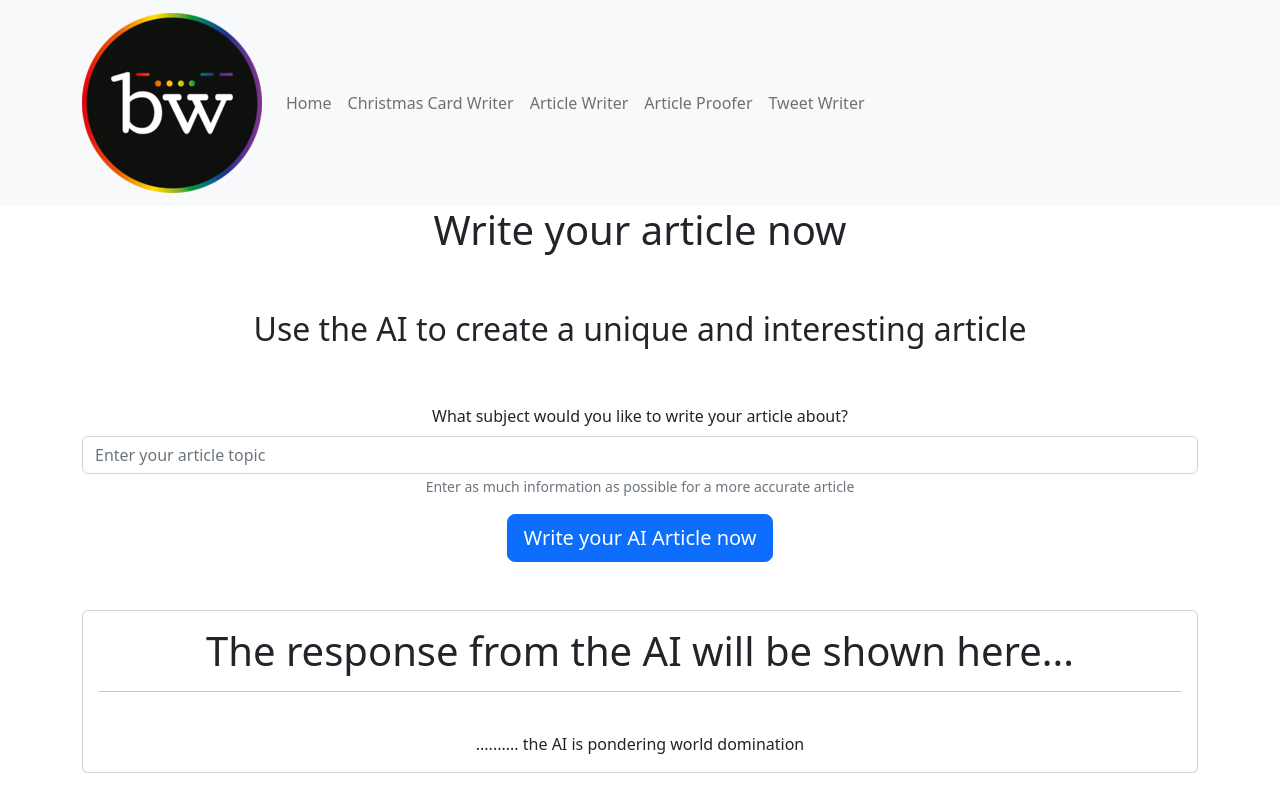
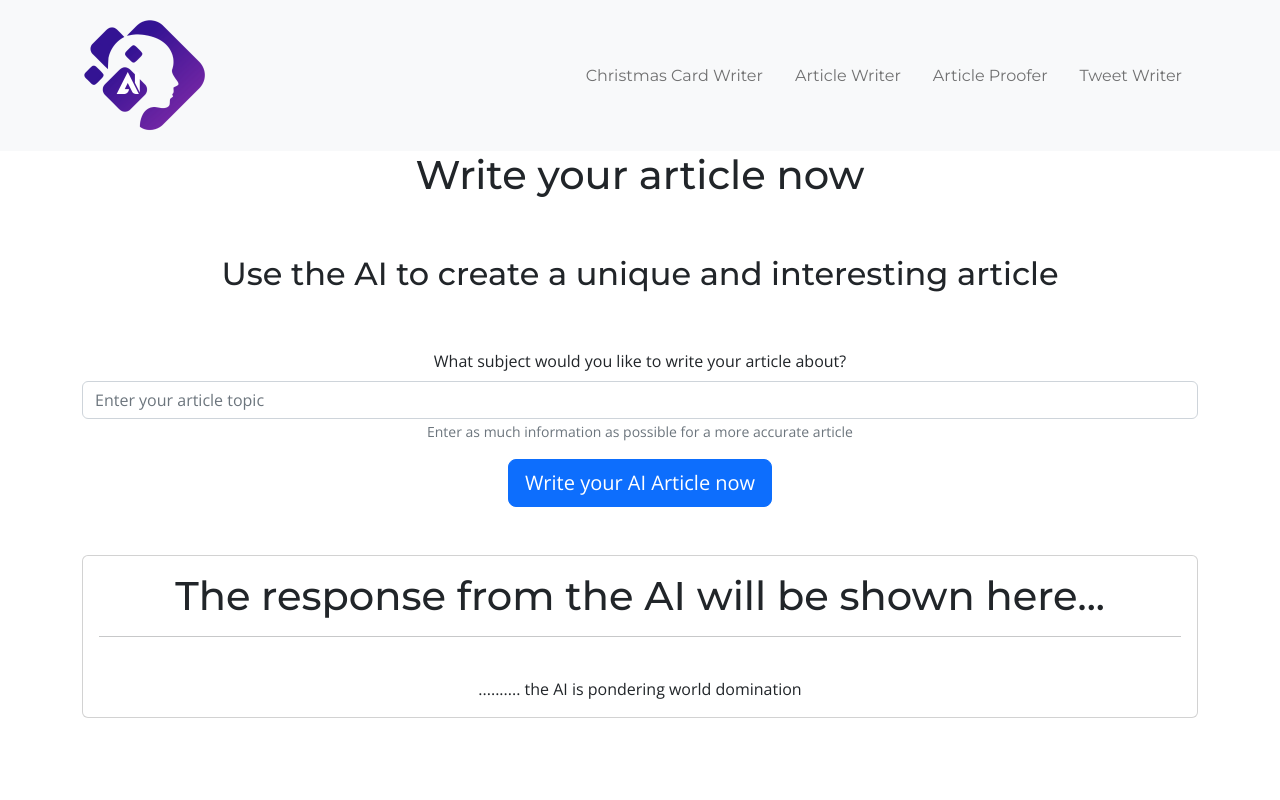
Before and after one commit to jhsikkema/asst, a React (Create React App) app in the folder asst/: page /article-writer in a window 1280 px wide. Built offline with nearby package versions, Linux system fonts and the light colour scheme; no server answers.

Commit message:
new fonts, logo, navbar

```diff
--- a/asst/src/App.css
+++ b/asst/src/App.css
@@ -1,5 +1,18 @@
+@import url('https://fonts.googleapis.com/css2?family=Montserrat:ital,wght@0,300;0,400;0,500;0,600;0,700;0,800;1,500;1,600;1,700&display=swap');
+
+@import url('https://fonts.googleapis.com/css2?family=Open+Sans:ital,wght@0,300;0,400;0,500;0,600;0,700;0,800;1,300;1,400;1,500;1,600;1,700;1,800&display=swap');
+
+body {
+  font-family: 'Open Sans', sans-serif;
+}
+
+h1, h2, h3, h4, h5, h6, nav {
+  font-family: 'Montserrat', sans-serif;
+}
+
 .App {
   text-align: center;
+  font-family: 'Open Sans', sans-serif;
 }
 
 .App-logo {
--- a/asst/src/components/ArticleWriter.js
+++ b/asst/src/components/ArticleWriter.js
@@ -31,7 +31,7 @@ const ArticleWriter = () => {
             model: 'text-davinci-003',
             prompt: `Write a detailed, smart, informative article about the following topic ${formDataObj.articleName}`,
             temperature: 0.73,
-            max_tokens: 50,
+            max_tokens: 300,
             top_p: 1,
             frequency_penalty: 0,
             presence_penalty: 0,
--- a/asst/src/components/Navigation.js
+++ b/asst/src/components/Navigation.js
@@ -16,21 +16,22 @@ class Navigation extends Component {
                         src={logo}
                         className="d-inline-block align-top"
                         alt="React Bootstrap logo"
+                        width={'125px'}
                         />
                     </Navbar.Brand>
 
 
                     <Navbar.Toggle />
 
-                    <Navbar.Collapse>
+                    <Navbar.Collapse className="justify-content-end">
 
-                        <Nav>
-                        <Nav.Link href="/">Home</Nav.Link>
-                        <Nav.Link href="xmas-card-writer">Christmas Card Writer</Nav.Link>
-                            <Nav.Link href="article-writer">Article Writer</Nav.Link>
-                            <Nav.Link href="article-proofer">Article Proofer</Nav.Link>
-                            <Nav.Link href="tweet-writer">Tweet Writer</Nav.Link>
-                        </Nav>
+                    <Nav >
+
+                        <Nav.Link href="xmas-card-writer" className="mx-2">Christmas Card Writer</Nav.Link>
+                        <Nav.Link href="article-writer" className="mx-2">Article Writer</Nav.Link>
+                        <Nav.Link href="article-proofer" className="mx-2">Article Proofer</Nav.Link>
+                        <Nav.Link href="tweet-writer" className="mx-2">Tweet Writer</Nav.Link>
+                    </Nav>
 
                     </Navbar.Collapse>
                     </Container>
```
Also changed, not shown: asst/src/favicon.png, 1 other file (tests, documents, lock files or other folders).
